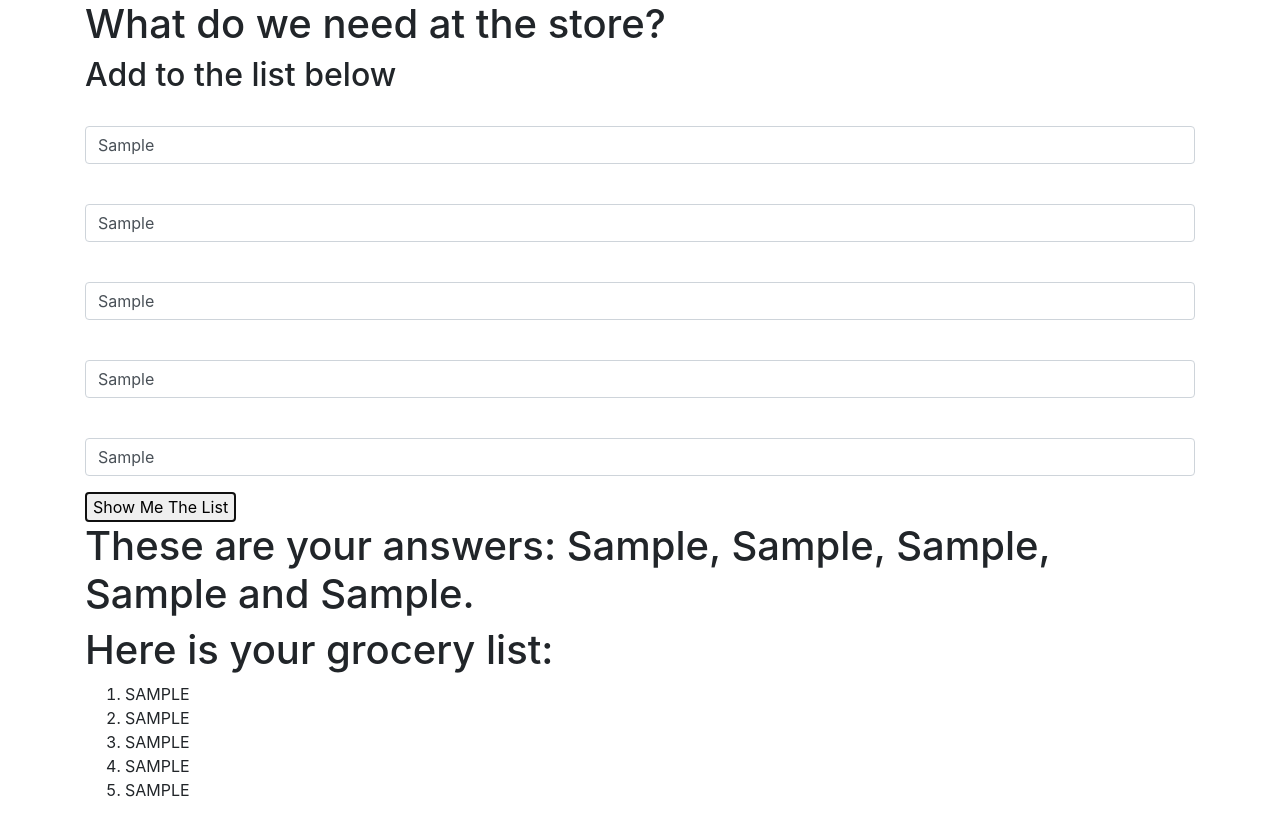
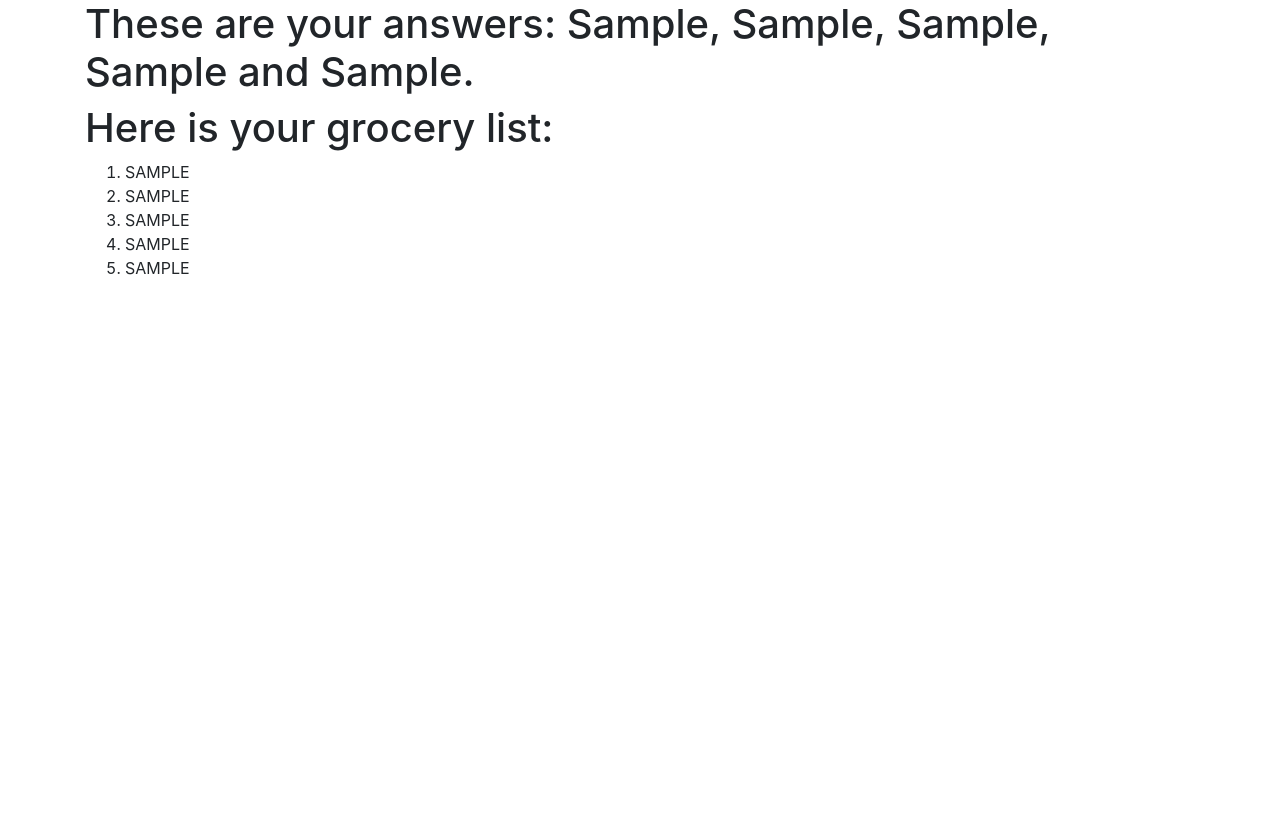
Before and after one commit to BrookeZK/groceries, a plain HTML site: page index.html in a window 1280 px wide. Both pictures are taken after typing "Sample", "Sample", "Sample", "Sample", "Sample" into the empty fields and a click on the button "Show Me The List". Drawn offline with nearby package versions, Linux system fonts and the light colour scheme.

Commit message:
add sort method and hide method to HTML elements

```diff
--- a/index.html
+++ b/index.html
@@ -9,6 +9,7 @@
   </head>
   <body>
       <div class="container">
+        <div id="main">
           <h1>What do we need at the store?</h1>
           <h2>Add to the list below</h2>
           <form id="groceries">
@@ -34,6 +35,7 @@
             </div>
             <button type="submit" name="button">Show Me The List</button>
           </form>
+        </div>
         <div id="list">
           <h1>These are your answers: <span id="display"></span></h1>
           <h1>Here is your grocery list:</h1>
--- a/js/scripts.js
+++ b/js/scripts.js
@@ -5,19 +5,20 @@ $(document).ready(function(){
     var thing3 = $("#thing3").val();
     var thing4 = $("#thing4").val();
     var thing5 = $("#thing5").val();
-    var groceries = [thing1, thing2, thing3, thing4, thing5];
+    var groceries = [thing1, thing2, thing3, thing4, thing5].sort();
 
     //forEACH function is below:
-    var upperCaseList = [];
-    groceries.forEach(function(groceryItem) {
-      upperCaseList.push(groceryItem.toUpperCase());
-    });
+    // var upperCaseList = [];
+    // groceries.forEach(function(groceryItem) {
+    //   upperCaseList.push(groceryItem.toUpperCase());
+    // });
 
 //map function is below:
     var upperCaseList = groceries.map(function(groceries){
       return groceries.toUpperCase();
     });
 
+    $("#main").hide();
     $("#list").show();
     $("#display").text(thing1 + ", " + thing2 + ", " + thing3 + ", " + thing4 + " and " + thing5 + ".");
 
```
Lines whose indentation alone changed are shown as unchanged.
